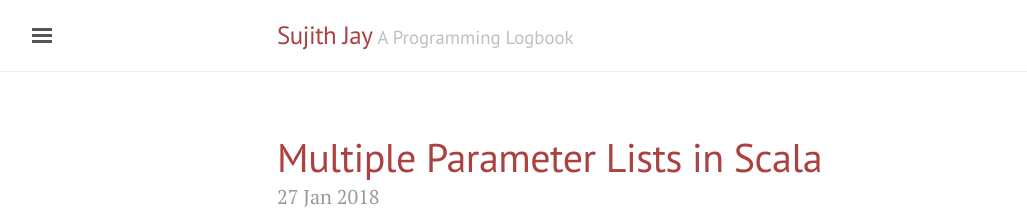
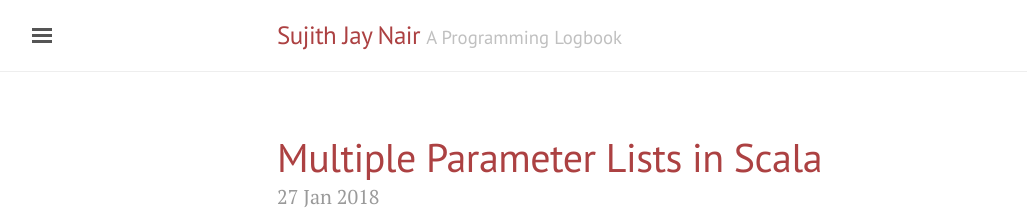
Before and after one commit to sujithjay/sujithjay.github.io, a Jekyll site: the page built from index.html, in a window 1280 px wide. Shown: the top 216 px of the page, without its empty margins (3-1030 px from the left). Built offline with Jekyll 4.4.1, drawn with Linux system fonts in a browser that asks for light colours; nearby versions of some CDN libraries; the list of posts is cut into pages by our own code.

Commit message:
Minor change in title and tagline

```diff
--- a/_config.yml
+++ b/_config.yml
@@ -5,7 +5,7 @@
 permalink:        pretty
 
 # Site settings
-title: Sujith Jay
+title: Sujith Jay Nair
 tagline: A Programming Logbook
 description: This blog is me talking about everything I love in programming, from the brazen to the trivial.
 baseurl: ""
```
